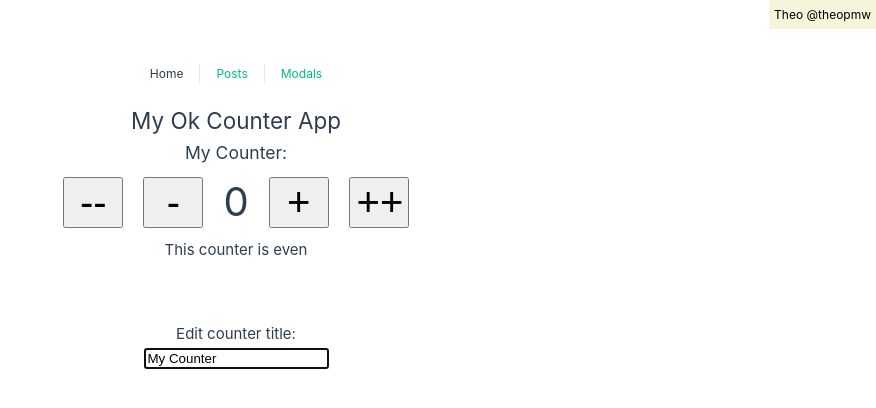
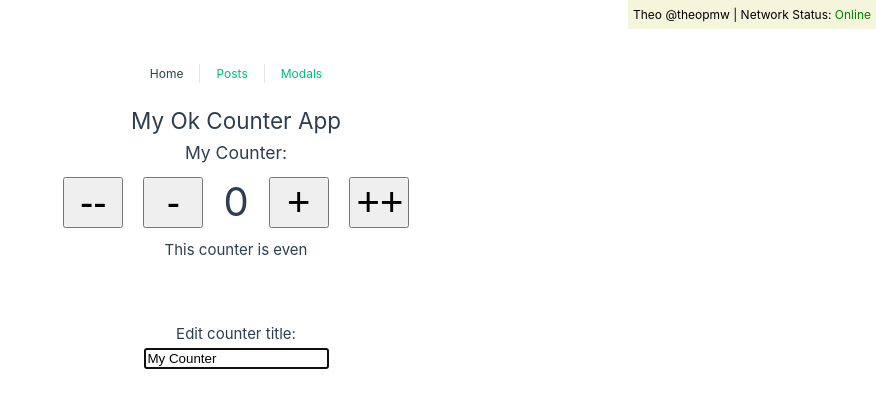
Before and after one commit to theopmw/vue-3-composition-api, a Vue app in the folder vue-composition-api-basics/: page / in a window 1280 px wide. Shown: the top 408 px of the page, without its empty margins (404-1280 px from the left). Built offline with nearby package versions, Linux system fonts and the light colour scheme.

Commit message:
add online/offline check to user widget

```diff
--- a/vue-composition-api-basics/package.json
+++ b/vue-composition-api-basics/package.json
@@ -8,6 +8,7 @@
     "preview": "vite preview"
   },
   "dependencies": {
+    "@vueuse/core": "^10.4.1",
     "pinia": "^2.1.3",
     "vue": "^3.3.4",
     "vue-router": "^4.2.2"
--- a/vue-composition-api-basics/src/App.vue
+++ b/vue-composition-api-basics/src/App.vue
@@ -1,5 +1,10 @@
 <template>
-  <div class="user-data">{{ userData.name }} @{{ userData.username }}</div>
+  <div class="user-data">
+    {{ userData.name }} @{{ userData.username }} | Network Status:
+    <span :style="{ color: online ? 'green' : 'red' }">{{
+      online ? 'Online' : 'Offline'
+    }}</span>
+  </div>
   <nav>
     <RouterLink to="/">Home</RouterLink>
     <RouterLink to="/posts">Posts</RouterLink>
@@ -15,6 +20,7 @@
 */
 
 import { reactive, provide } from 'vue';
+import { useOnline } from '@vueuse/core';
 
 /*
   user data
@@ -26,6 +32,12 @@ const userData = reactive({
 });
 
 provide('userData', userData);
+
+/*
+  online status
+*/
+
+const online = useOnline();
 </script>
 
 <style>
```
Also changed, not shown: 1 other file (tests, documents, lock files or other folders).
